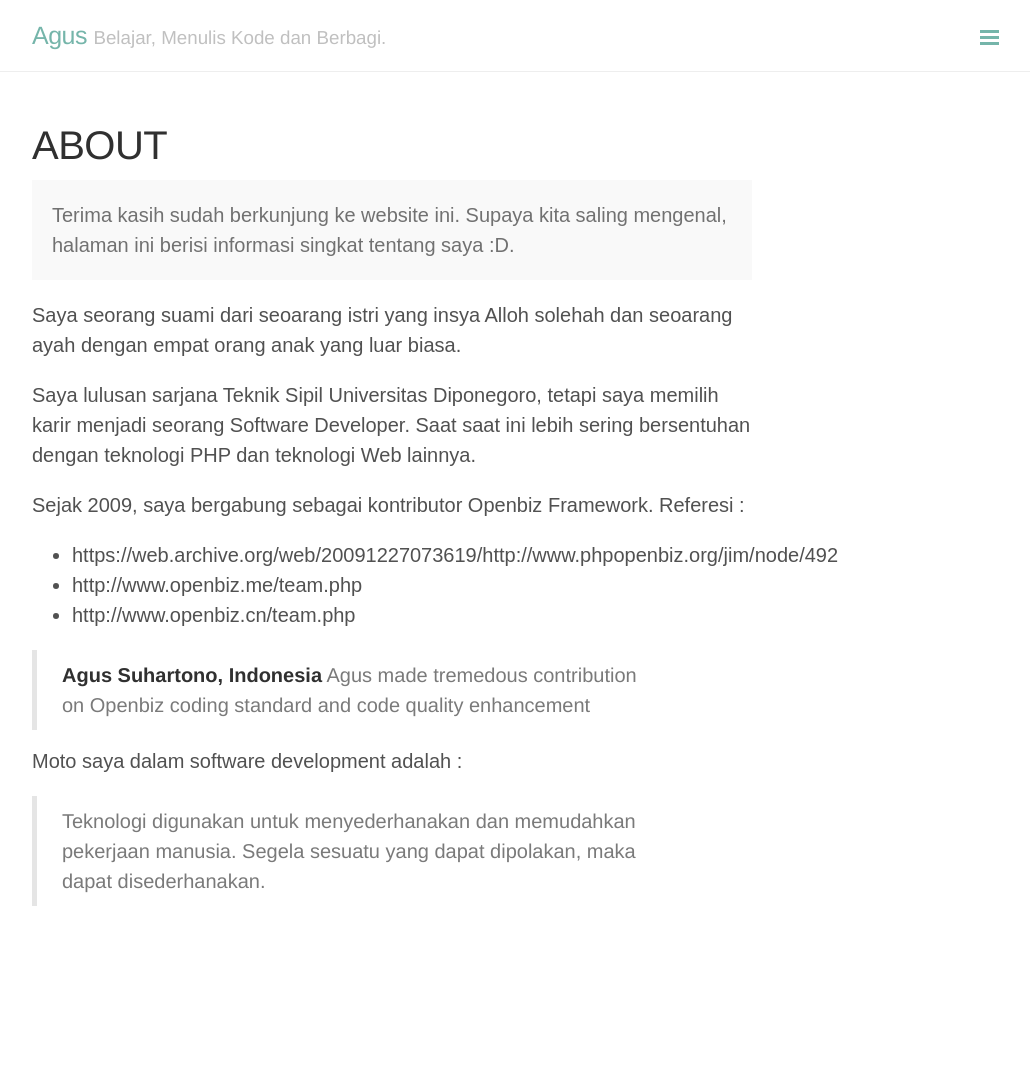
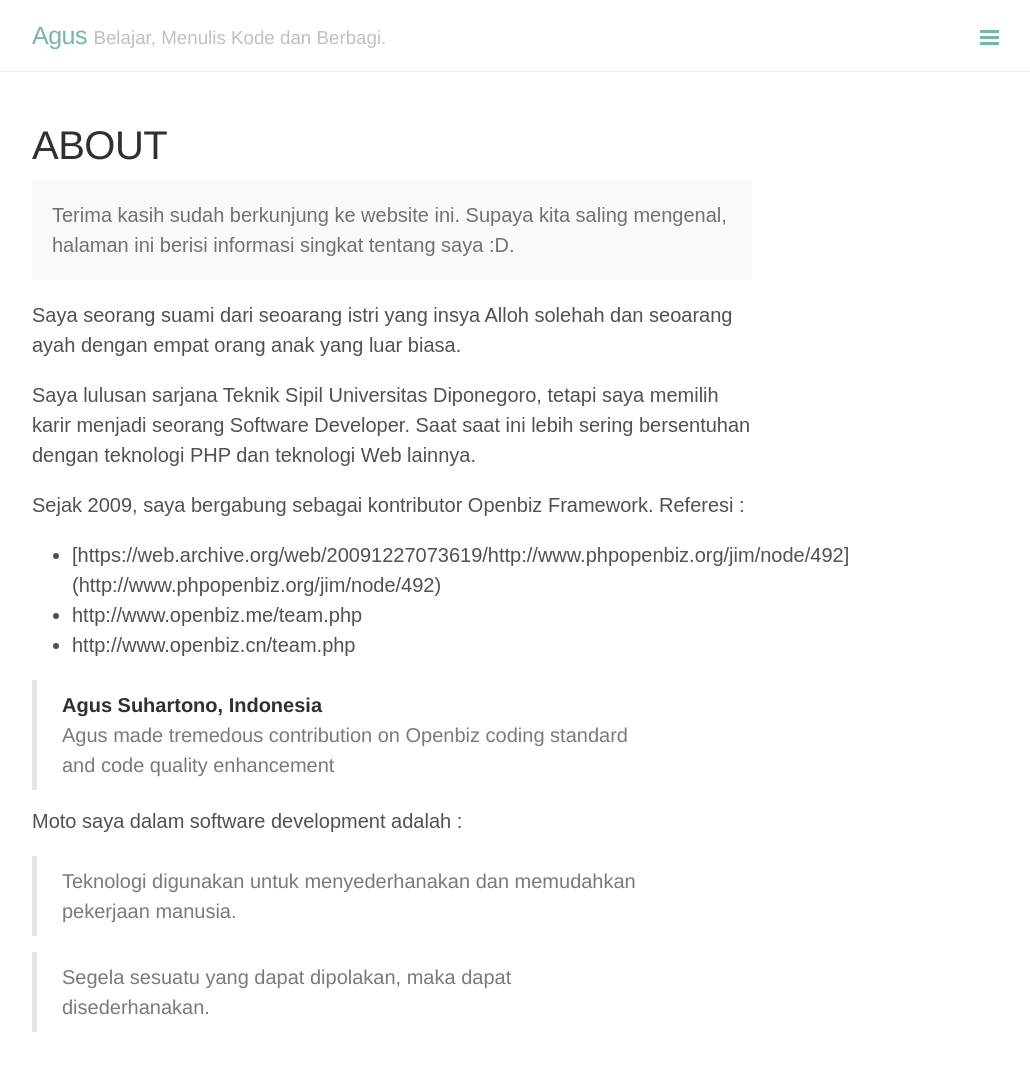
Before and after one commit to agussuhartono/id, a Jekyll site: the page built from about.md, in a window 1280 px wide and 1112 px high. Shown: the top 1071 px of the window, without its empty margins (248-1278 px from the left). Built offline with Jekyll 4.4.1, drawn with Linux system fonts in a browser that asks for light colours; comment, search, counter and statistics services are not loaded.

Commit message:
test link on about

```diff
--- a/about.md
+++ b/about.md
@@ -16,12 +16,13 @@ Saat saat ini lebih sering bersentuhan dengan teknologi PHP dan teknologi Web la
 Sejak 2009, saya bergabung sebagai kontributor Openbiz Framework.
 Referesi :
 
-- https://web.archive.org/web/20091227073619/http://www.phpopenbiz.org/jim/node/492
+- [https://web.archive.org/web/20091227073619/http://www.phpopenbiz.org/jim/node/492] (http://www.phpopenbiz.org/jim/node/492)
 - http://www.openbiz.me/team.php
 - http://www.openbiz.cn/team.php
 
 <blockquote>
-	<strong>Agus Suhartono, Indonesia</strong>
+	<strong>Agus Suhartono, Indonesia</strong><br/>
+
 	Agus made tremedous contribution on Openbiz coding standard and code quality enhancement
 </blockquote>
 
@@ -29,6 +30,7 @@ Moto saya dalam software development adalah :
 
 <blockquote>
 	Teknologi digunakan untuk menyederhanakan dan memudahkan pekerjaan manusia.
-
+</blockquote>
+<blockquote>
 	Segela sesuatu yang dapat dipolakan, maka dapat disederhanakan.
 </blockquote>
```
